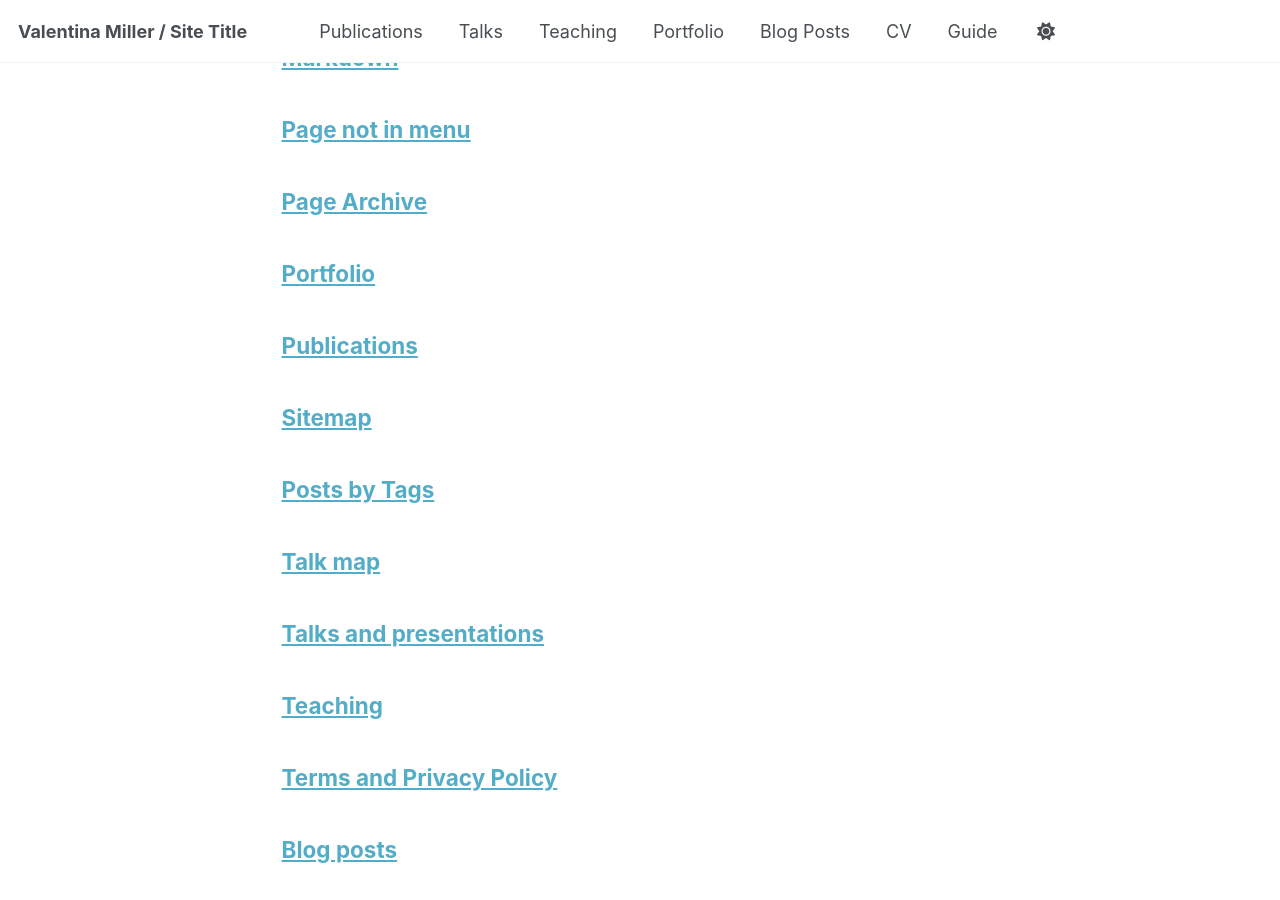
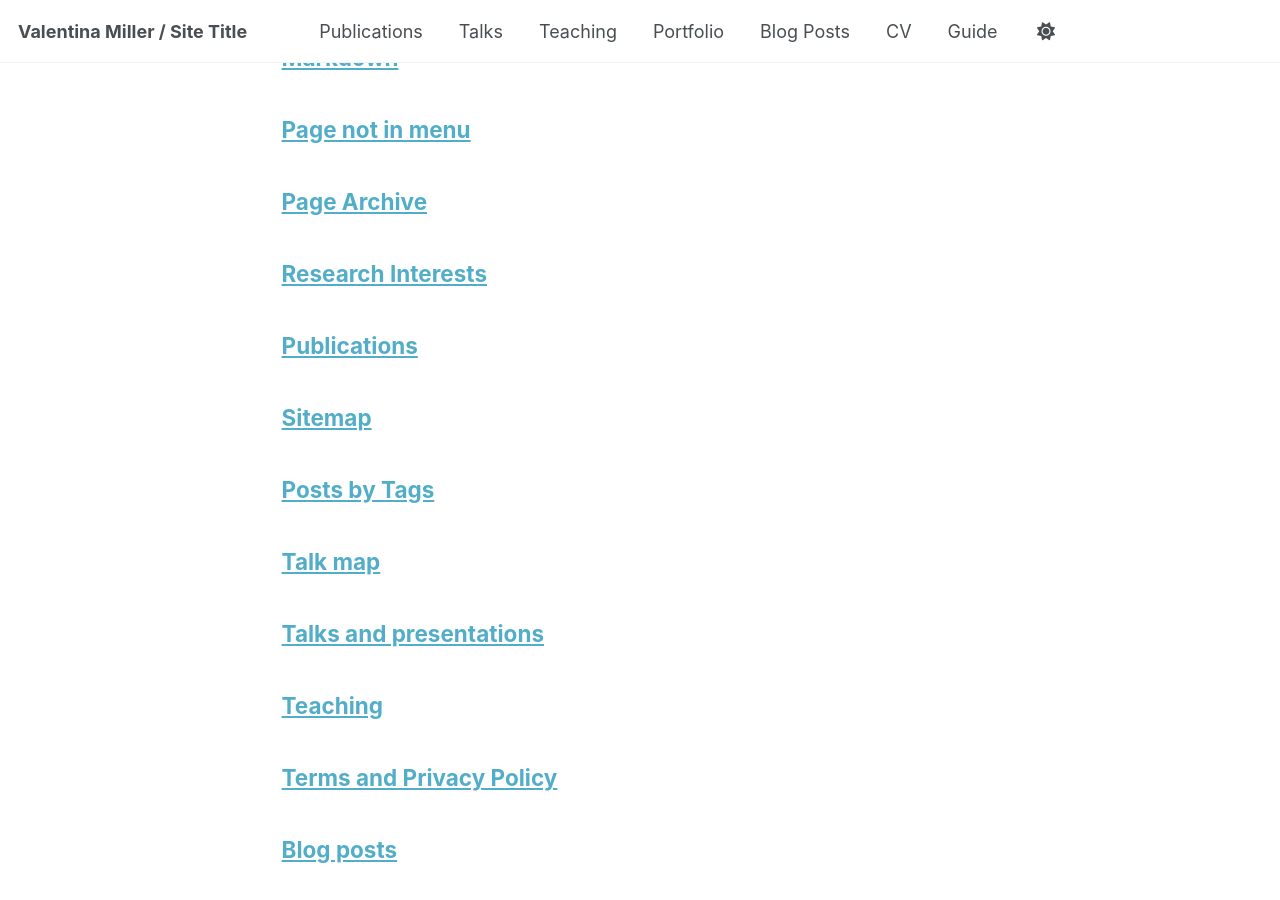
Before and after one commit to ValentinaMiller/ValentinaMiller.github.io, a Jekyll site: the page built from _pages/page-archive.html, in a window 1280 px wide and 900 px high, scrolled down 587 px. Built offline with Jekyll 4.4.1, drawn with Linux system fonts in a browser that asks for light colours; a script bundle is joined from its source files by our own code; library files that are not in the unit come from our copies.

Commit message:
Update portfolio.html

```diff
--- a/_pages/portfolio.html
+++ b/_pages/portfolio.html
@@ -1,13 +1,14 @@
 ---
 layout: archive
-title: "Portfolio"
-permalink: /portfolio/
+title: "Research Interests"
+permalink: /Research Interests/
 author_profile: true
 ---
-
+<!--
 {% include base_path %}
 
 
 {% for post in site.portfolio %}
   {% include archive-single.html %}
 {% endfor %}
+-->
```
